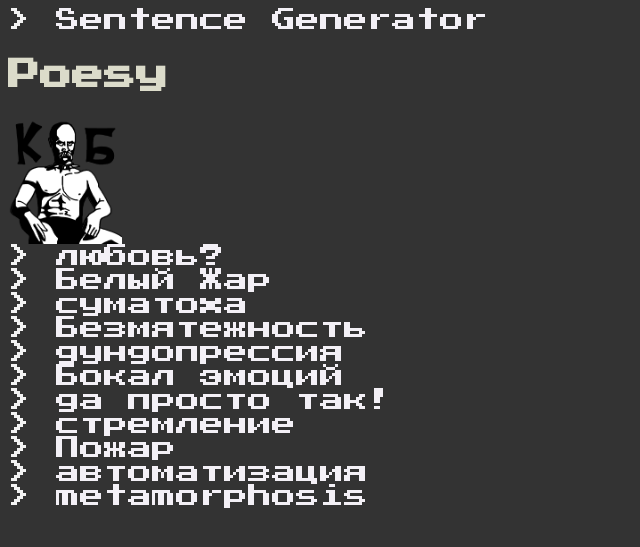
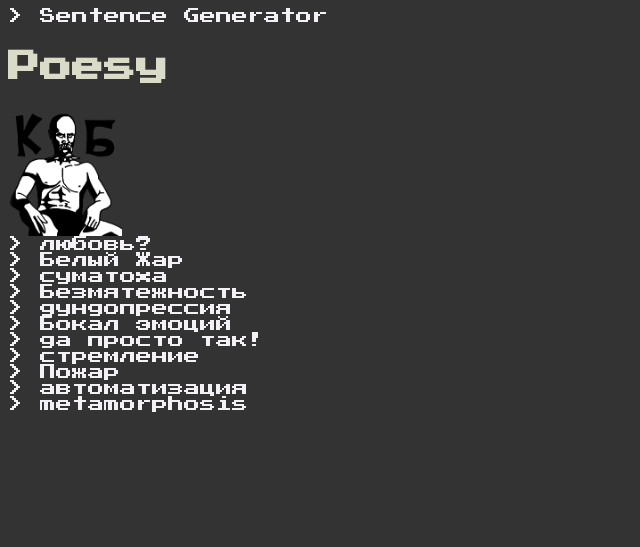
Before and after one commit to hvinya/hvinya.github.io, a Jekyll site: the page built from index.html, in a window 1280 px wide. Shown: the top 547 px of the page, without its empty margins (0-640 px from the left). Built offline with Jekyll 4.4.1, drawn with Linux system fonts in a browser that asks for light colours.

Commit message:
Update main.css

```diff
--- a/css/main.css
+++ b/css/main.css
@@ -1,5 +1,5 @@
 * {
-  font-size: x-large;
+  font-size: medium;
   font-family: 'pressStart2p';
 }
 
```
